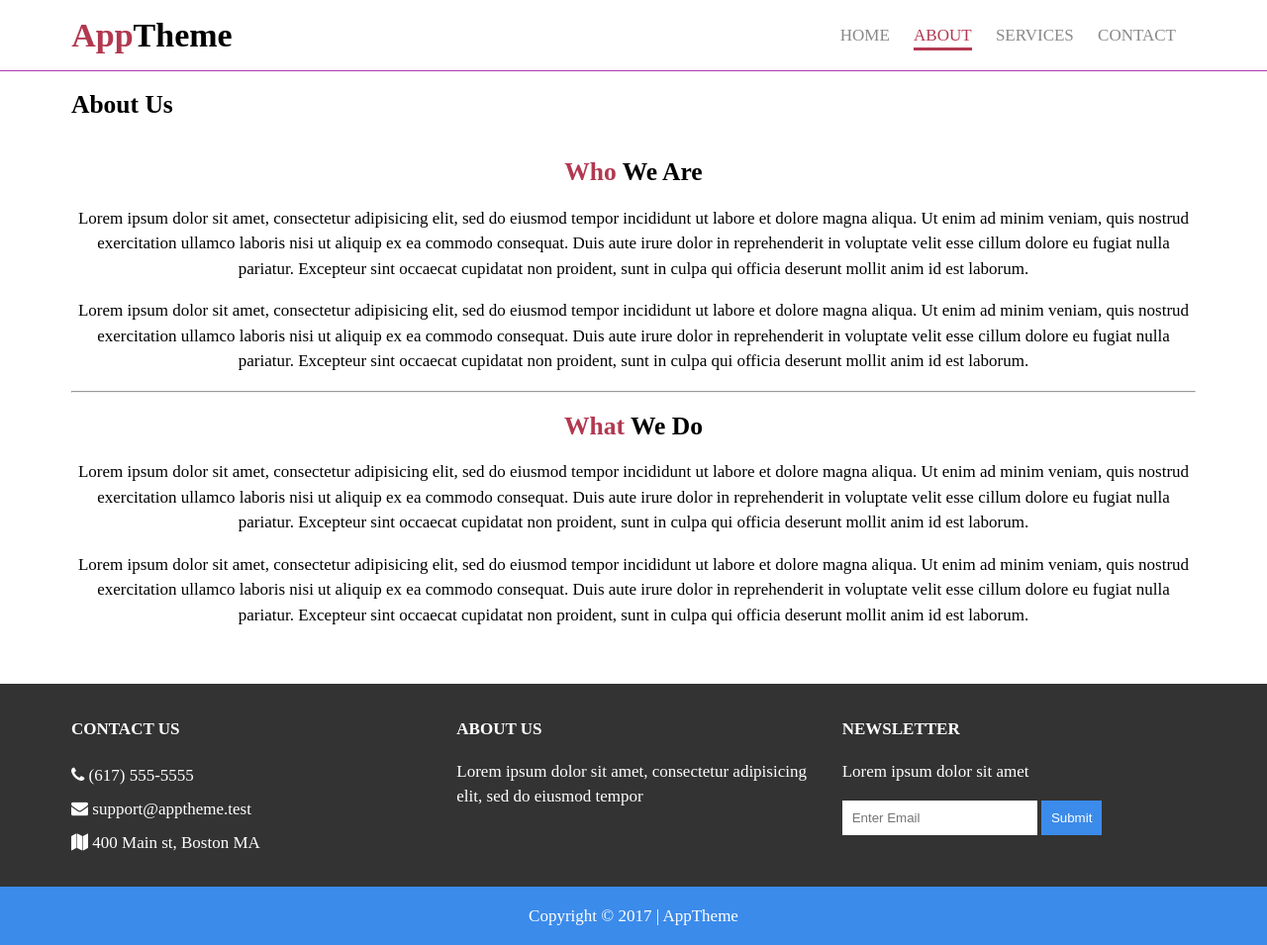
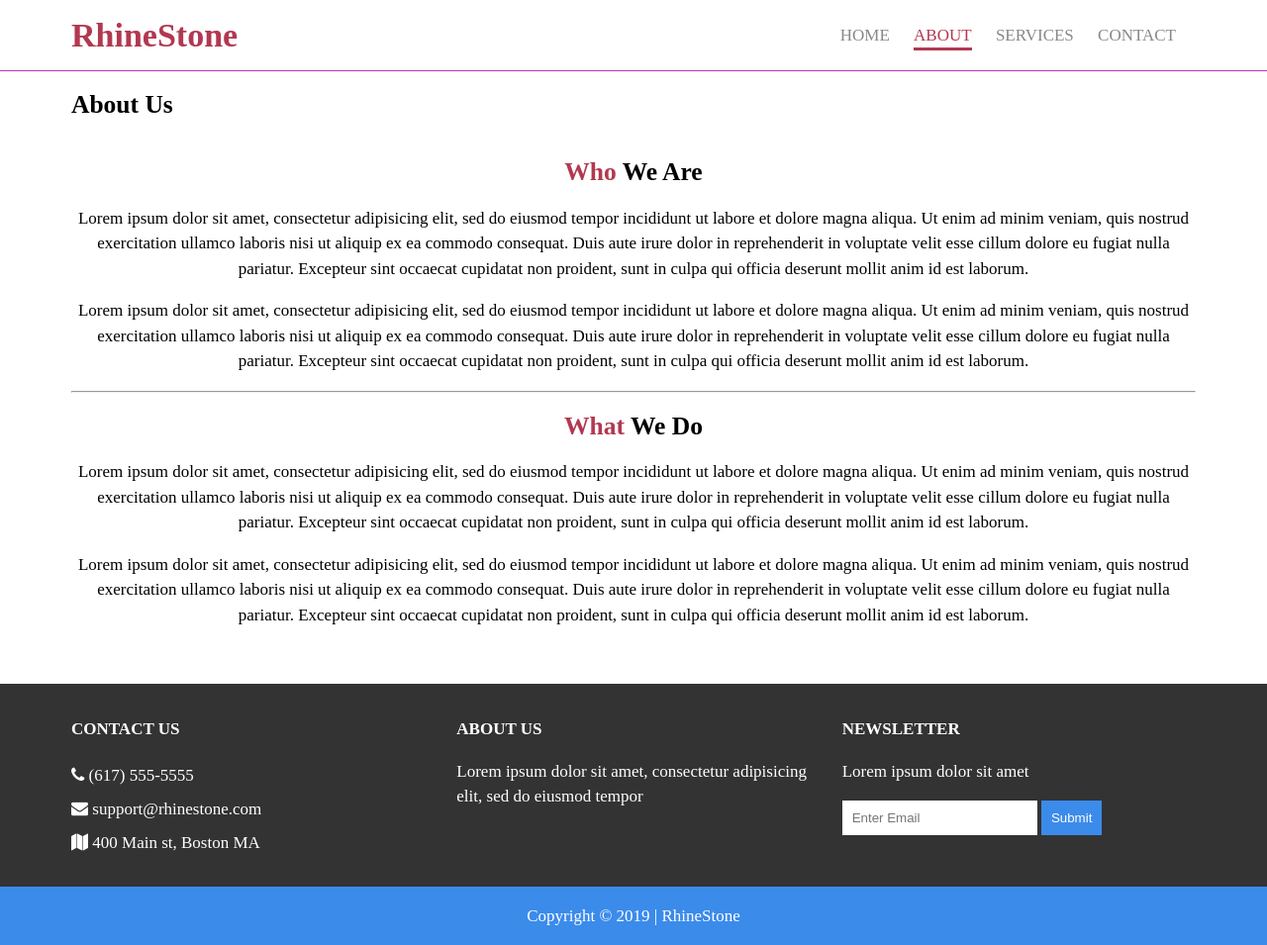
Before and after one commit to Kola92/rhinestone-website, a plain HTML site: page dist/about.html in a window 1280 px wide. Shown: the whole page at 99% size. Drawn offline with Linux system fonts and the light colour scheme.

Commit message:
Effect few changes in the html

```diff
--- a/dist/about.html
+++ b/dist/about.html
@@ -13,7 +13,7 @@
       <div class="container">
         <div class="row end-sm end-md end-lg center-xs middle-xs middle-sm middle-md middle-lg">
           <div class="col-xs-12 col-sm-2 col-md-2 col-lg-2">
-            <h1><span class="primary-text">App</span>Theme</h1>
+            <h1><span class="primary-text">RhineStone</span></h1>
           </div>
           <div class="col-xs-12 col-sm-10 col-md-10 col-lg-10">
             <nav id="navbar">
@@ -65,7 +65,7 @@
             <h4>Contact Us</h4>
             <ul>
               <li><i class="fa fa-phone"></i> (617) 555-5555</li>
-              <li><i class="fa fa-envelope"></i> support@apptheme.test</li>
+              <li><i class="fa fa-envelope"></i> support@rhinestone.com</li>
               <li><i class="fa fa-map"></i> 400 Main st, Boston MA</li>
             </ul>
           </div>
@@ -90,7 +90,7 @@
       <div class="container">
         <div class="row center-xs center-sm center-md center-lg">
           <div class="col-xs-12 col-sm-12 col-md-12 col-lg-12">
-            <p>Copyright &copy; 2017 | AppTheme</p>
+            <p>Copyright &copy; <script>document.write(new Date().getFullYear());</script> | RhineStone</p>
           </div>
         </div>
       </div>
```
Also changed, not shown: dist/contact.html (+3 -3 lines), dist/index.html (+2 -2 lines), dist/services.html (+3 -3 lines), 1 other file.
